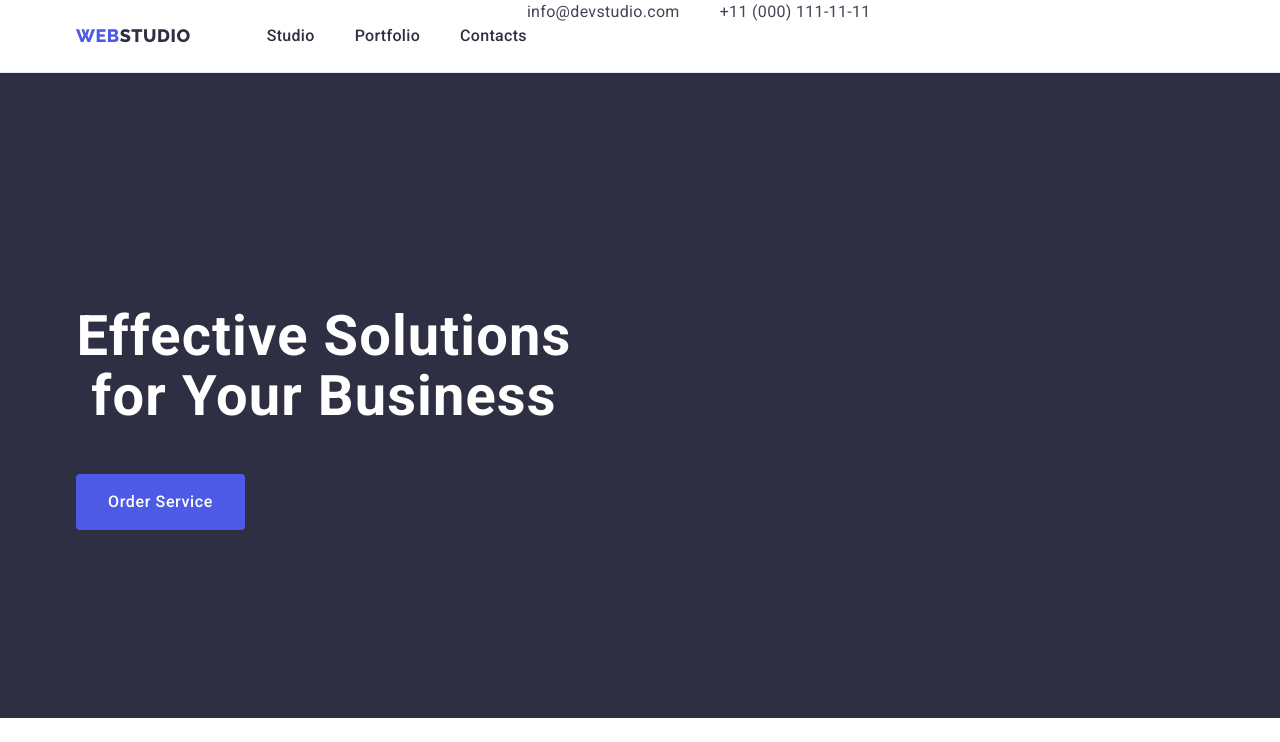
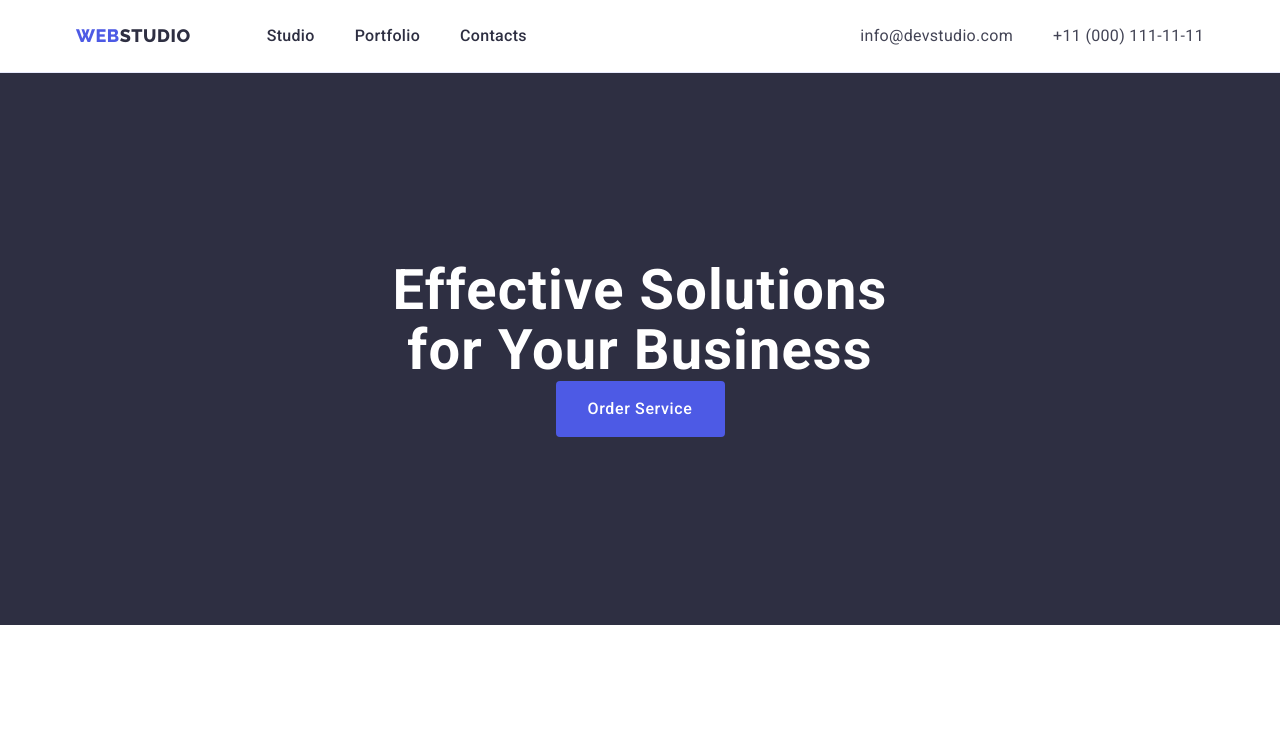
Before and after one commit to idnol/goit-markup-hw-03, a plain HTML site: page index.html in a window 1280 px wide. Shown: the top 742 px of the page. Drawn offline with nearby package versions, Linux system fonts and the light colour scheme.

Commit message:
Update style.css

```diff
--- a/css/style.css
+++ b/css/style.css
@@ -10,6 +10,20 @@ body {
     font-family: "Roboto", sans-serif;
     color: #434455;
     background-color: #FFFFFF;
+}
+ul {
+    padding-left: 0;
+}
+h1,
+h2,
+h3,
+h4,
+h5,
+h6,
+p,
+ul
+{
+    margin: 0;
 }
 .link {
     text-decoration: none;
@@ -24,6 +38,7 @@ body {
 img {
     display: block;
 }
+
 .container {
     width: 1158px;
     margin: 0 auto;
@@ -70,6 +85,8 @@ img {
 .header-address {
     font-style: normal;
     display: flex;
+    align-items: center;
+    margin-left: auto;
 }
 .header-contact__link {
     line-height: 1.5;
@@ -101,6 +118,7 @@ img {
 }
 .footer-info__text {
     max-width: 264px;
+    color: var(--color-white);
 }
 .hero {
     background-color: #2e2f42;
@@ -113,6 +131,7 @@ img {
     letter-spacing: 0.02em;
     color: #ffffff;
     max-width: 496px;
+    margin: 0 auto;
 }
 .hero-button {
     font-family: "Roboto", sans-serif;
@@ -128,6 +147,7 @@ img {
     border: none;
     background-color: var(--text-color-blue);
     border-radius: 4px;
+    margin: 0 auto;
 }
 .hero-button:hover,
 .hero-button:focus
```
